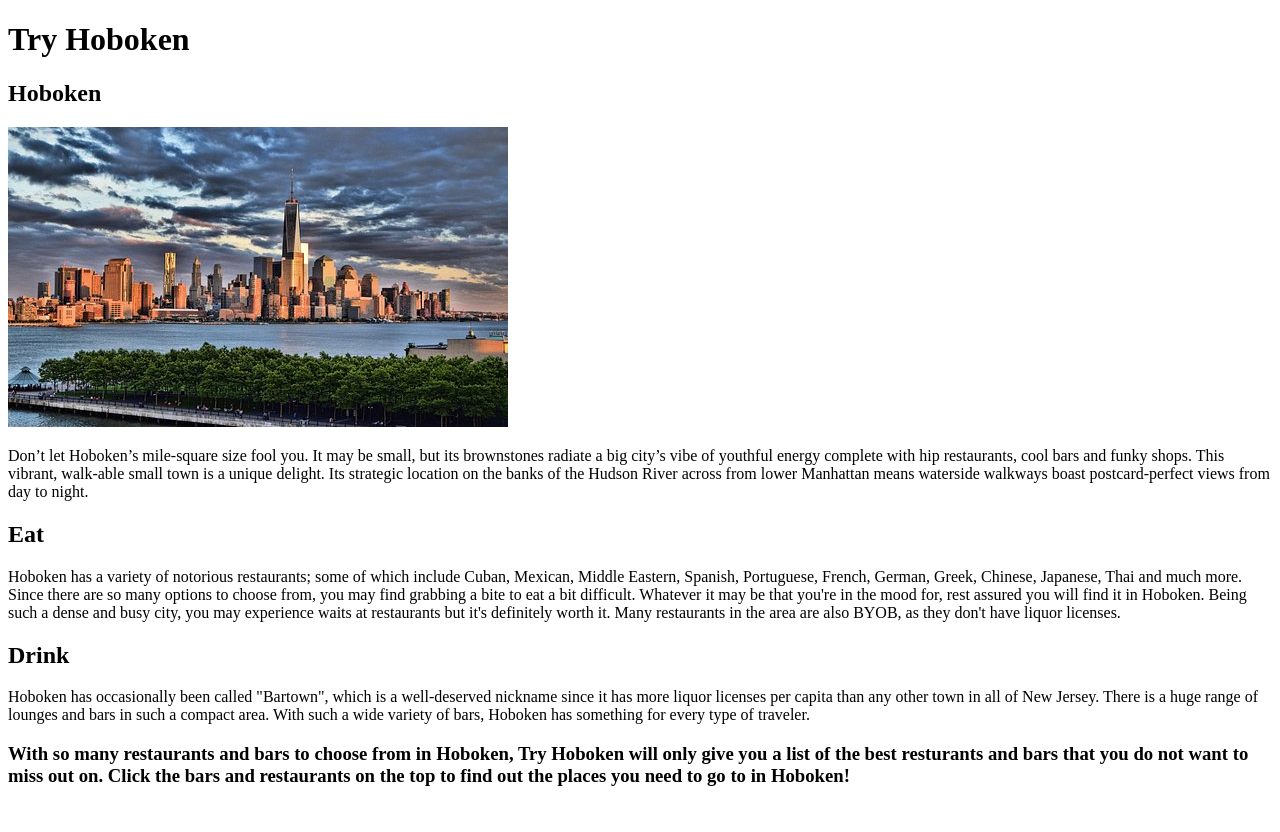
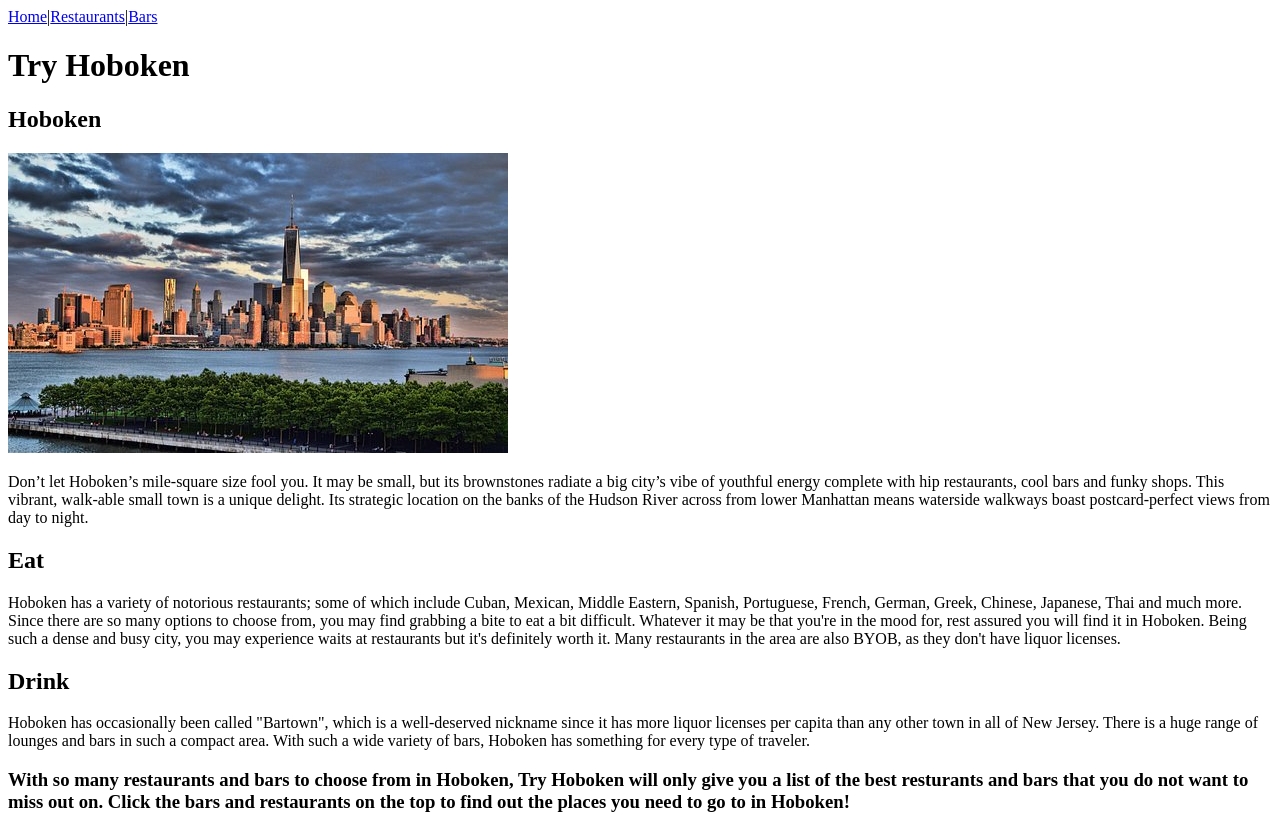
Before and after one commit to cs-paz/TryHoboken, a React (Create React App) app in the folder frontend/: page / in a window 1280 px wide. Before the commit the page ends 806 px from the top, so only its background shows below. Built offline with nearby package versions, Linux system fonts and the light colour scheme.

Commit message:
added navigation bar

```diff
--- a/frontend/src/App.js
+++ b/frontend/src/App.js
@@ -11,9 +11,11 @@ import IndividualBar from "./pages/bars/IndividualBar";
 function App() {
   return (
     <div>
-      {/* <nav>
-       <Link to="/restaurants">Restaurants</Link>
-      </nav> */}
+       <nav>
+         <Link to="/">Home</Link>|
+         <Link to="/restaurants">Restaurants</Link>|
+         <Link to="/bars">Bars</Link>
+        </nav>
       <Routes>
         <Route path="/" element={<LandingPage />} />
         <Route path="/restaurants" element={<Restaurants />} />
```
